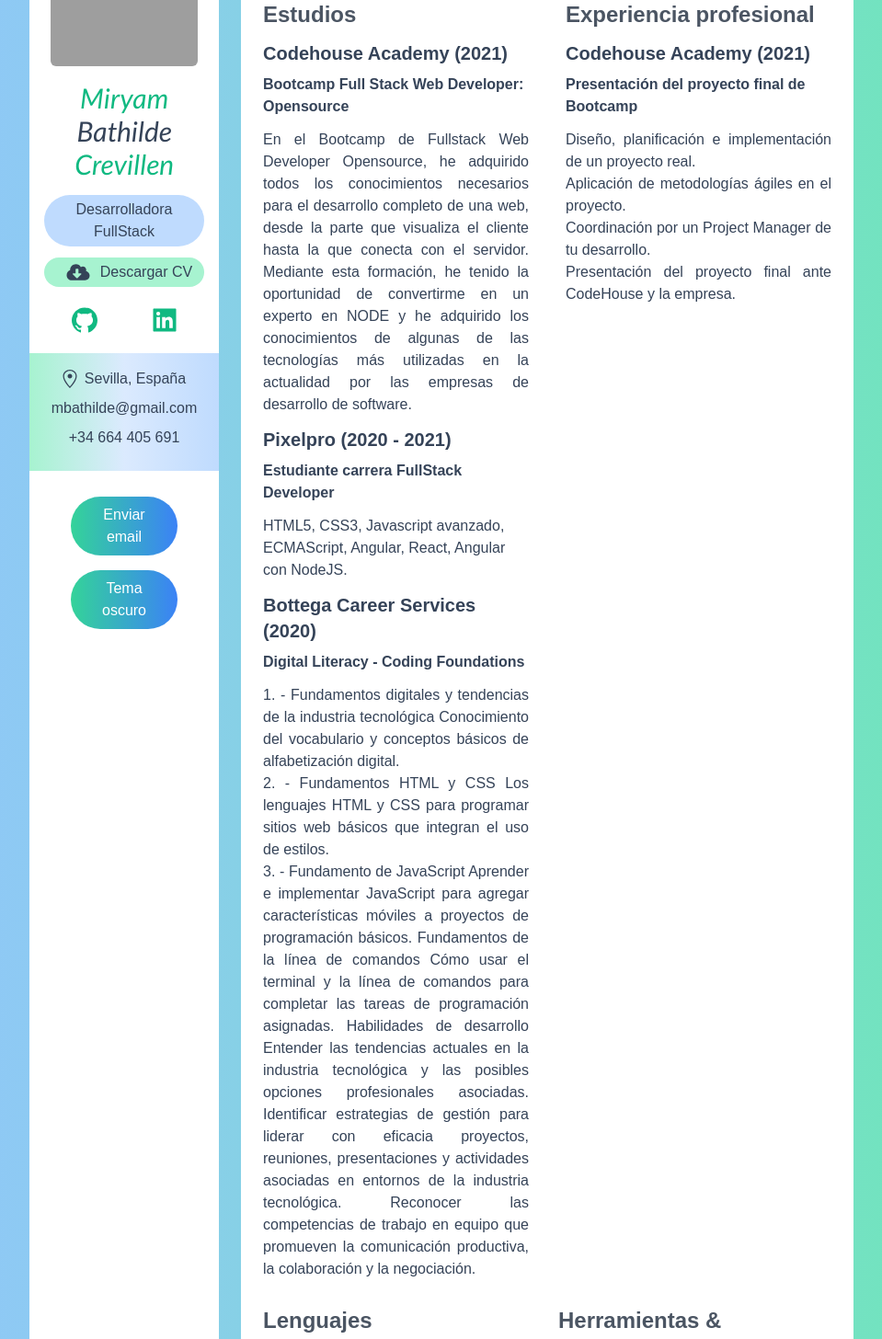
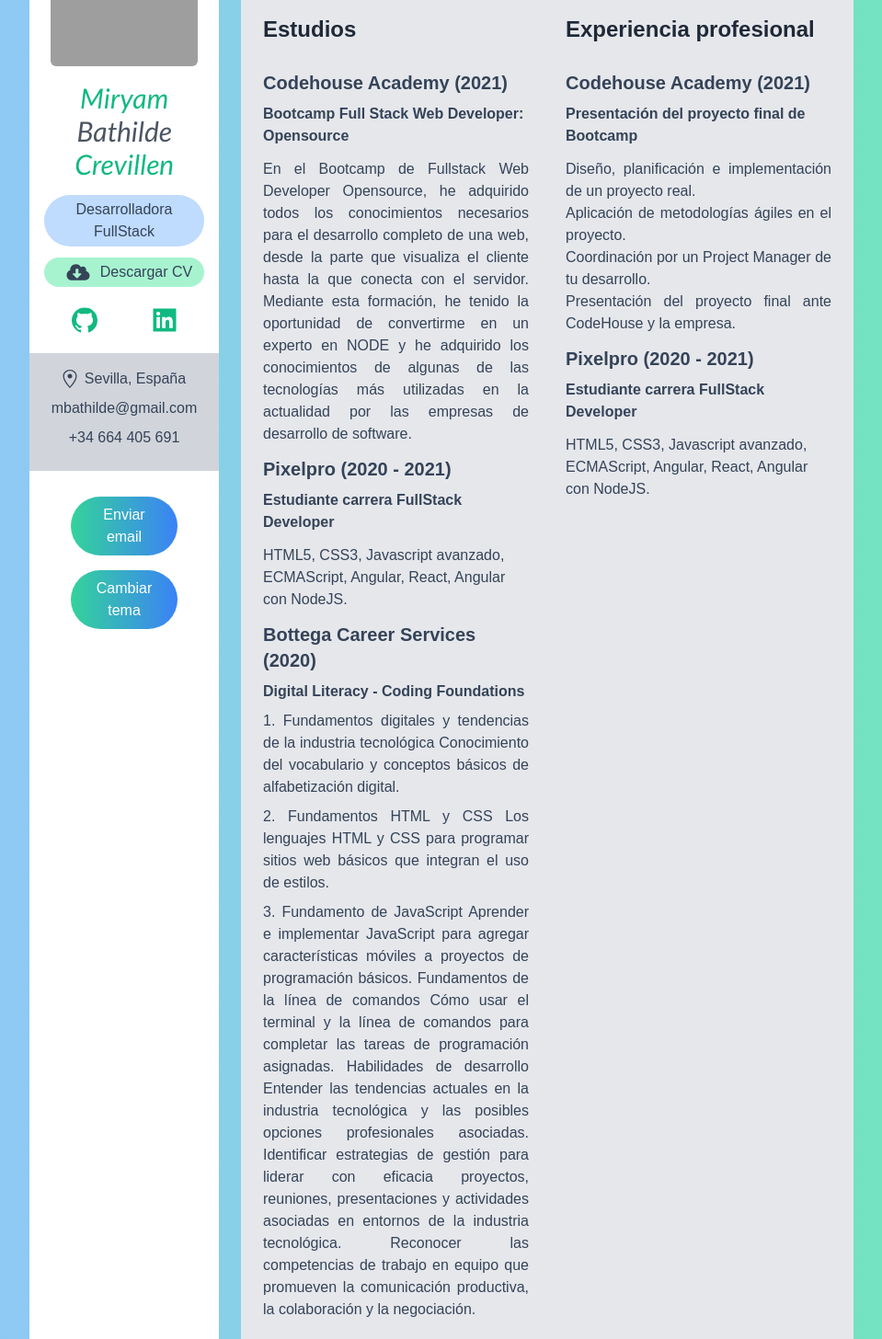
Before and after one commit to miryambathilde/portfolio-miryam-nextjs-tailwind-typescript, a Next.js app: page /resume in a window 1280 px wide. Shown: the part 160-1616 px from the top of the page at 92% size, without its empty margins (160-1119 px from the left). Built offline with nearby package versions, Linux system fonts and the light colour scheme; grey boxes are pictures that could not be loaded.

Commit message:
dark mode implementado

```diff
--- a/components/Bar.tsx
+++ b/components/Bar.tsx
@@ -5,8 +5,8 @@
 	data: Skill;
 }> = ({ data: { Icon, level, name } }) => {
 	return (
-		<div className="my-2 text-white bg-gray-300 rounded-full">
-			<div className='flex items-center px-4 py-1 rounded-full bg-gradient-to-r from-green-600 via-green-400 to-blue-500'
+		<div className="my-2 font-bold text-white bg-gray-400 rounded-full dark:bg-gray-50">
+			<div className='flex items-center px-4 py-1 rounded-full bg-gradient-to-r from-green-600 via-green-400 to-blue-500 dark:from-green-600 dark:via-green-600 dark:to-blue-500'
       style={{width: level}}
 
       >
--- a/components/Navbar.tsx
+++ b/components/Navbar.tsx
@@ -30,8 +30,8 @@
 	}, []);
 	return (
 		<div className="flex justify-between px-5 py-3 my-3">
-			<span className='font-bold text-green-500 border-green-600 text-xl border-b-4 md:text-2xl'>{activeItem}</span>
-			<div className='flex space-x-5 text-gray-600 text-lg'>
+			<span className='text-xl font-bold text-green-500 border-b-4 border-green-600 md:text-2xl'>{activeItem}</span>
+			<div className='flex space-x-5 text-lg font-semibold text-gray-600'>
 				<NavItem
 					activeItem={activeItem}
 					setActiveItem={setActiveItem}
--- a/components/Sidebar.tsx
+++ b/components/Sidebar.tsx
@@ -21,7 +21,7 @@
 			<h3 className='my-4 text-3xl italic font-medium font-style: font-lato'>
 				<span className='text-green-500'>Miryam</span>
 				<br />
-				Bathilde
+				<span className='text-gray-600 dark:text-gray-100'>Bathilde</span>
 				<span className='text-green-500'> Crevillen</span>
 			</h3>
 
@@ -40,7 +40,7 @@
 
 			{/* //social icons */}
 
-			<div className='flex justify-around w-9/12 mx-auto my-5 text-green-500 md:w-full'>
+			<div className='flex justify-around w-9/12 mx-auto my-5 text-green-500 dark:text-white md:w-full'>
 				<a href='https://github.com/miryambathilde' target='blank'>
 					<AiFillGithub className='w-8 h-8 cursor-pointer' />
 				</a>
@@ -53,7 +53,7 @@
 
 			{/* address */}
 			<div
-				className='py-4 my-5 bg-gradient-to-r from-green-200 via-blue-100 to-blue-200'
+				className='py-4 my-5 bg-gray-300 dark:bg-gray-600 dark:text-gray-50'
 				style={{ marginLeft: "-1rem", marginRight: "-1rem" }}>
 				<div className='flex items-center justify-center space-x-2'>
 					<GoLocation className='h-5' />
@@ -70,7 +70,7 @@
 				Enviar email
 			</button>
 			<button onClick={changeTheme} className='w-8/12 px-5 py-2 my-2 text-white rounded-full bg-gradient-to-r from-green-400 to-blue-500'>
-				Tema oscuro
+				Cambiar tema
 			</button>
 		</div>
 	);
--- a/pages/_app.tsx
+++ b/pages/_app.tsx
@@ -9,7 +9,7 @@
 	return (
 		<ThemeProvider attribute='class'>
 			<div className='grid grid-cols-12 gap-6 px-5 lg:px-48 my-14 sm:px-32 md:px-42'>
-				<div className='col-span-12 p-4 text-center bg-white dark:bg-gray-800 lg:col-span-3 rounded-2xl'>
+				<div className='col-span-12 p-4 text-center bg-white dark:bg-gray-700 lg:col-span-3 rounded-2xl'>
 					{/* sidebar */}
 					<Sidebar />
 				</div>
--- a/pages/_document.tsx
+++ b/pages/_document.tsx
@@ -10,7 +10,7 @@
           <link rel="preconnect" href="https://fonts.gstatic.com" />
           <link href="https://fonts.googleapis.com/css2?family=Lato:ital@1&display=swap" rel="stylesheet"/>
         </Head>
-        <body className="bg-gradient-to-r from-blue-300 to-green-300">
+        <body className="bg-gradient-to-r from-blue-300 to-green-300 dark:from-gray-900 dark:via-gray-800 dark:to-gray-700">
           <Main />
           <NextScript />
         </body>
--- a/pages/index.tsx
+++ b/pages/index.tsx
@@ -16,12 +16,12 @@
 			</h5>
 
 			<div
-				className='flex-grow p-4 mt-5 bg-gray-400'
+				className='flex-grow p-4 mt-5 bg-gray-300 dark:bg-gray-500'
 				style={{ marginLeft: "-1.5rem", marginRight: "-1.5rem" }}>
-				<h6 className='my-3 text-xl font-bold'>Servicios</h6>
+				<h6 className='my-3 text-xl font-bold dark:text-white'>Servicios</h6>
 				<div className='grid gap-6 lg:grid-cols-1'>
 					{services.map((service) => (
-						<div className='bg-gray-200 lg:col-span-1 rounded-xl'>
+						<div className='bg-gray-100 lg:col-span-1 rounded-xl'>
 							<ServiceCard service={service} />
 						</div>
 					))}
--- a/pages/resume.tsx
+++ b/pages/resume.tsx
@@ -3,16 +3,18 @@
 
 const resume = () => {
 	return (
-		<div className='px-6 py-2'>
+		<div className='px-6 py-2 bg-gray-200 dark:bg-gray-300'>
 			{/* //education & experience// */}
 			<div className='grid gap-10 md:grid-cols-2 xl:grid-cols-2'>
 				<div>
-					<h5 className='my-3 text-2xl font-bold text-gray-600'>Estudios</h5>
+					<h3 className='text-2xl font-bold text-gray-800 my-7'>
+						Estudios
+					</h3>
 					<div>
-						<h5 className='my-2 text-xl font-bold'>
-						Codehouse Academy (2021)
-						</h5>
-						<p className='font-semibold'>Bootcamp Full Stack Web Developer: Opensource</p>
+						<h5 className='my-2 text-xl font-bold'>Codehouse Academy (2021)</h5>
+						<p className='font-semibold'>
+							Bootcamp Full Stack Web Developer: Opensource
+						</p>
 						<p className='my-3 text-justify'>
 							En el Bootcamp de Fullstack Web Developer Opensource, he adquirido
 							todos los conocimientos necesarios para el desarrollo completo de
@@ -24,10 +26,10 @@
 						</p>
 					</div>
 					<div>
-						<h5 className='my-2 text-xl font-bold'>
-						Pixelpro (2020 - 2021)
-						</h5>
-						<p className='font-semibold'>Estudiante carrera FullStack Developer</p>
+						<h5 className='my-2 text-xl font-bold'>Pixelpro (2020 - 2021)</h5>
+						<p className='font-semibold'>
+							Estudiante carrera FullStack Developer
+						</p>
 						<p className='my-3'>
 							HTML5, CSS3, Javascript avanzado, ECMAScript, Angular, React,
 							Angular con NodeJS.
@@ -35,42 +37,45 @@
 					</div>
 					<div>
 						<h5 className='my-2 text-xl font-bold'>
-						Bottega Career Services (2020)
+							Bottega Career Services (2020)
 						</h5>
-						<p className='font-semibold'>Digital Literacy - Coding Foundations</p>
-						<p className='my-3 text-justify'>
-							1. - Fundamentos digitales y tendencias de la industria
-							tecnológica Conocimiento del vocabulario y conceptos básicos de
-							alfabetización digital.
-							<br />
-							2. - Fundamentos HTML y CSS Los lenguajes
-							HTML y CSS para programar sitios web básicos que integran el uso
-							de estilos.
-							<br />
-							3. - Fundamento de JavaScript Aprender e implementar
-							JavaScript para agregar características móviles a proyectos de
-							programación básicos. Fundamentos de la línea de comandos Cómo
-							usar el terminal y la línea de comandos para completar las tareas
-							de programación asignadas. Habilidades de desarrollo Entender las
-							tendencias actuales en la industria tecnológica y las posibles
-							opciones profesionales asociadas. Identificar estrategias de
-							gestión para liderar con eficacia proyectos, reuniones,
-							presentaciones y actividades asociadas en entornos de la industria
-							tecnológica. Reconocer las competencias de trabajo en equipo que
-							promueven la comunicación productiva, la colaboración y la
-							negociación.
+						<p className='font-semibold'>
+							Digital Literacy - Coding Foundations
+						</p>
+						<p className='my-2 text-justify'>
+							1. Fundamentos digitales y tendencias de la industria tecnológica
+							Conocimiento del vocabulario y conceptos básicos de alfabetización
+							digital.
+						</p>
+						<p className='my-2 text-justify'>
+							2. Fundamentos HTML y CSS Los lenguajes HTML y CSS para programar
+							sitios web básicos que integran el uso de estilos.
+						</p>
+
+						<p className='my-2 text-justify'>
+							3. Fundamento de JavaScript Aprender e implementar JavaScript para
+							agregar características móviles a proyectos de programación
+							básicos. Fundamentos de la línea de comandos Cómo usar el terminal
+							y la línea de comandos para completar las tareas de programación
+							asignadas. Habilidades de desarrollo Entender las tendencias
+							actuales en la industria tecnológica y las posibles opciones
+							profesionales asociadas. Identificar estrategias de gestión para
+							liderar con eficacia proyectos, reuniones, presentaciones y
+							actividades asociadas en entornos de la industria tecnológica.
+							Reconocer las competencias de trabajo en equipo que promueven la
+							comunicación productiva, la colaboración y la negociación.
 						</p>
 					</div>
 				</div>
 				<div>
-					<h5 className='my-3 text-2xl font-bold text-gray-600'>
+					<h4 className='text-2xl font-bold text-gray-800 my-7'>
 						Experiencia profesional
-					</h5>
+					</h4>
 					<div>
-						<h5 className='my-2 text-xl font-bold'>
-						Codehouse Academy (2021)
-						</h5>
-						<p className='font-semibold'>Presentación del proyecto final de Bootcamp</p>
+						<h5 className='my-2 text-xl font-bold'>Codehouse Academy (2021)</h5>
+						<p className='font-semibold'>
+							Presentación del proyecto final de Bootcamp
+						</p>
 						<p className='my-3 text-justify'>
 							Diseño, planificación e implementación de un proyecto real.
 							<br />
@@ -81,13 +86,23 @@
 							Presentación del proyecto final ante CodeHouse y la empresa.
 						</p>
 					</div>
+					<div>
+						<h5 className='my-2 text-xl font-bold'>Pixelpro (2020 - 2021)</h5>
+						<p className='font-semibold'>
+							Estudiante carrera FullStack Developer
+						</p>
+						<p className='my-3'>
+							HTML5, CSS3, Javascript avanzado, ECMAScript, Angular, React,
+							Angular con NodeJS.
+						</p>
+					</div>
 				</div>
 			</div>
 			{/* languages and tools */}
 
 			<div className='grid gap-6 md:grid-cols-2'>
 				<div>
-					<h5 className='my-4 text-2xl font-bold text-gray-600'>Lenguajes</h5>
+					<h5 className='my-3 text-2xl font-bold text-gray-800'>Lenguajes</h5>
 					<div className='my-4'>
 						{languages.map((language) => (
 							<Bar data={language} key={language.name} />
@@ -95,7 +110,7 @@
 					</div>
 				</div>
 				<div>
-					<h5 className='my-4 text-2xl font-bold text-gray-600'>
+					<h5 className='my-3 text-2xl font-bold text-gray-800'>
 						Herramientas & Frameworks
 					</h5>
 					<div className='my-4'>
--- a/tailwind.config.js
+++ b/tailwind.config.js
@@ -21,6 +21,13 @@
         },
         lightpink: {
           DEFAULT: '#E684AE',
+        },
+        dark: {
+          DEFAULT: '#1D1D1E',
+          900: '#111827',
+          800: '##1F2937',
+          700: '##374151',
+          600: '#4B5563',
         }
 
       }
```
